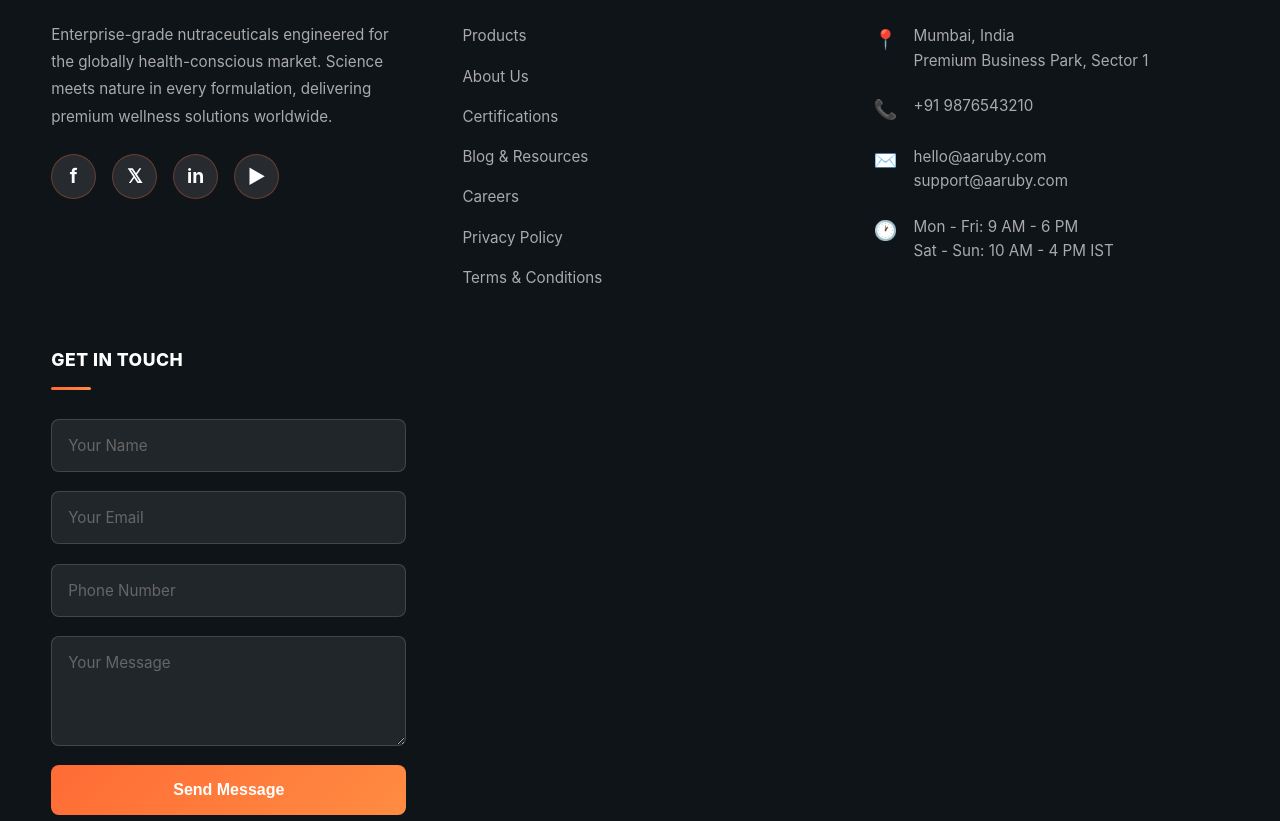
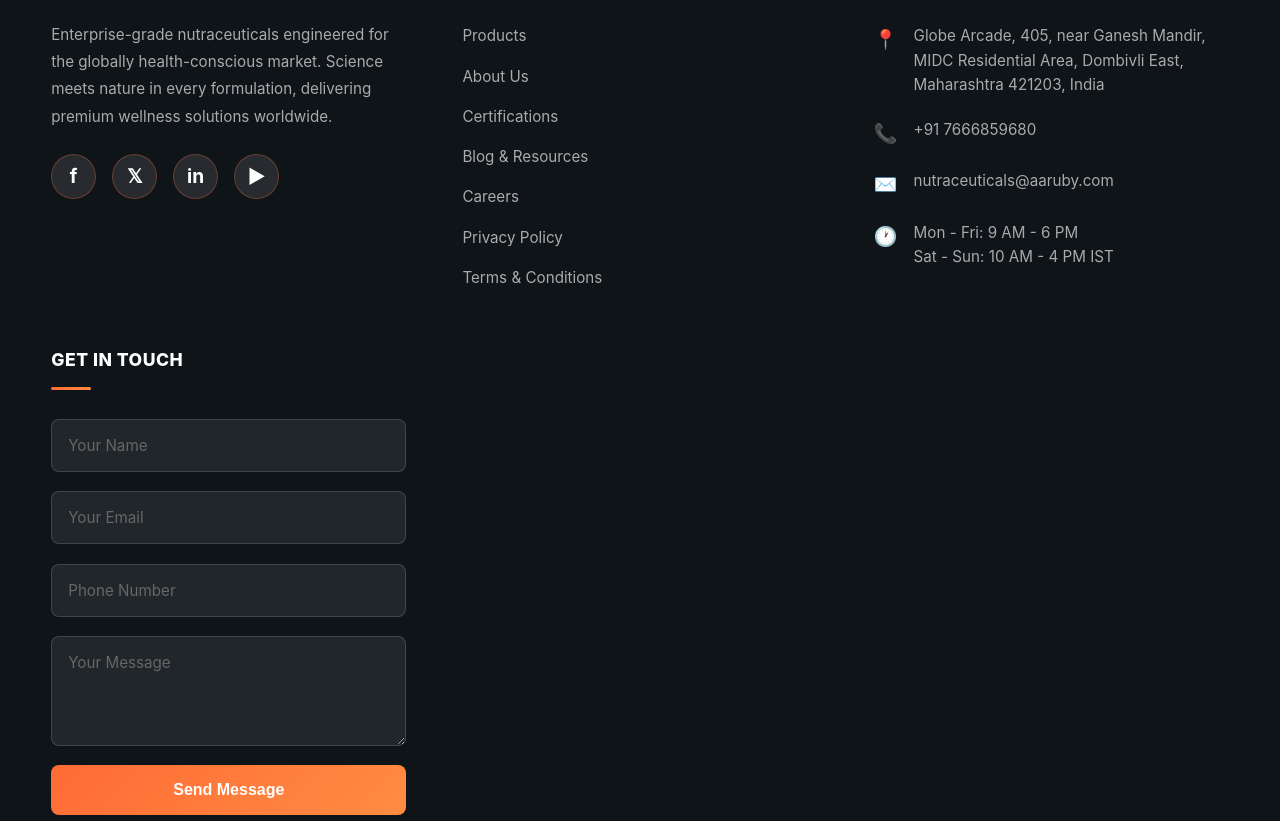
Before and after one commit to aarubynutraceuticals/aarubynutraceuticals.github.io, a plain HTML site: page index.html in a window 1280 px wide. Shown: the part 4036-4857 px from the top of the page. Drawn offline with Linux system fonts and the light colour scheme.

Commit message:
Update index.html

```diff
--- a/index.html
+++ b/index.html
@@ -245,15 +245,15 @@
                     <div class="contact-info">
                         <div class="contact-item">
                             <span class="contact-icon">📍</span>
-                            <span>Mumbai, India<br>Premium Business Park, Sector 1</span>
+                            <span>Globe Arcade, 405, near Ganesh Mandir,<br> MIDC Residential Area, Dombivli East,<br> Maharashtra 421203, India</span>
                         </div>
                         <div class="contact-item">
                             <span class="contact-icon">📞</span>
-                            <span>+91 9876543210</span>
+                            <span>+91 7666859680</span>
                         </div>
                         <div class="contact-item">
                             <span class="contact-icon">✉️</span>
-                            <span>hello@aaruby.com<br>support@aaruby.com</span>
+                            <span>nutraceuticals@aaruby.com</span>
                         </div>
                         <div class="contact-item">
                             <span class="contact-icon">🕐</span>
```
